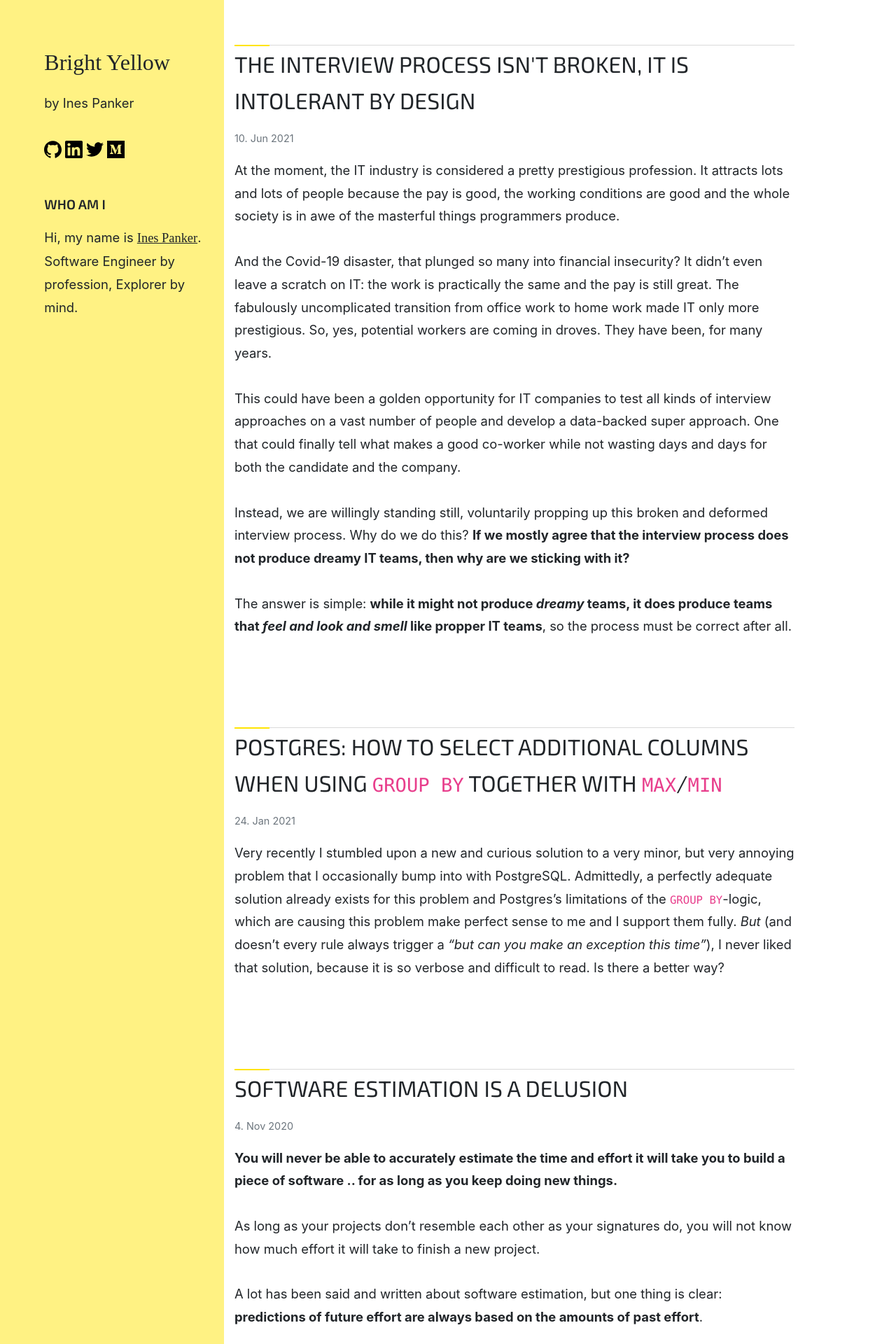
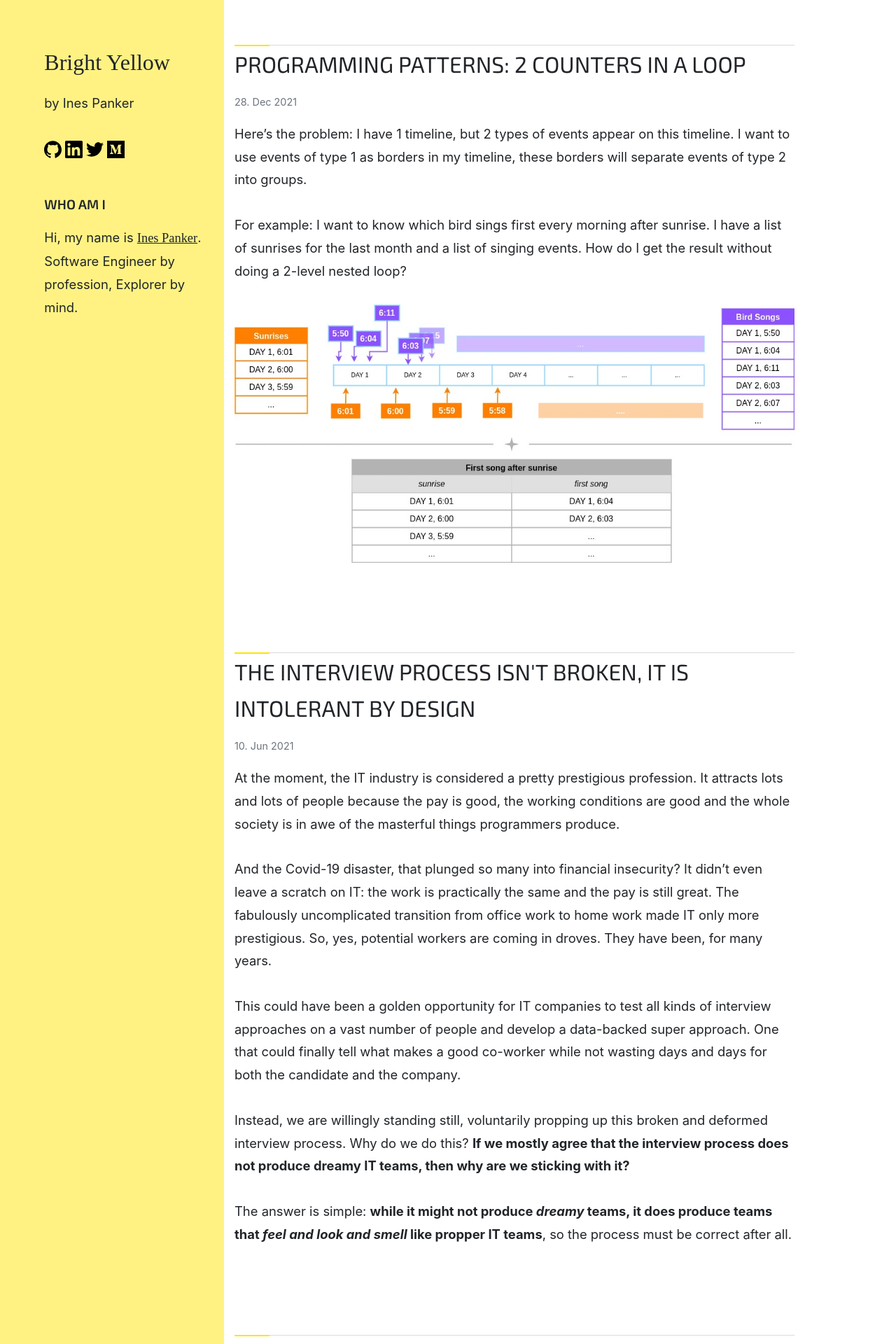
Before and after one commit to inesp/inesp.github.io, a Jekyll site: the page built from index.md, in a window 1280 px wide. Shown: the top 1920 px of the page at 70% size. Built offline with Jekyll 4.4.1, drawn with Linux system fonts in a browser that asks for light colours; some web fonts are replaced; some of the changed lines change nothing that is shown.

Commit message:
Add post about 2 counters 1 loop

````diff
--- /dev/null
+++ b/_posts/2021-12-28-two-counters.md
@@ -0,0 +1,78 @@
+---
+title: "Programming patterns: 2 counters in a loop"
+excerpt_separator: <!--more-->
+biblio:
+---
+
+Here's the problem: I have 1 timeline, but 2 types of events appear on this timeline. I want to use events of type 1 as borders in my timeline, these borders will separate events of type 2 into groups.
+
+For example: I want to know which bird sings first every morning after sunrise. I have a list of sunrises for the last month and a list of singing events. How do I get the result without doing a 2-level nested loop?
+
+{% include image.html alt="" src="2_counters.jpg" %}
+
+ <!--more-->
+
+
+## A 2-level loop will always work (but it will be the slowest)
+
+I want to end up with a list of pairs of the sunrise time and the first song time.
+
+A loop like this will always work:
+
+```python
+for sunrise in sunrises:
+  for bird_song in bird_songs:
+    # if the song happened before the sunrise, check the next song
+    if bird_song.start_at < sunrise.at:
+      continue
+
+    # if the song happened on the next day, then let's move to the next sunrise
+    if bird_song.start_at > sunrise.day_ends_at:
+      break
+
+    sunrise.first_bird_song = bird_song
+    # once we found our first song, we can move onto the next sunrise
+    break
+
+```
+
+But it is looping over the `bird_songs` too many times. For each sunrise we start looping over `bird_songs` from the 1st song on. Time wise a classical 2-level loop is considered to take about $O(N^2)$ time.
+
+True, in our case, we loop over 2 different lists, we have S number of sunrises and B number of bird songs, so we get O(S \* B). Then we also `break` out from the loop when we find the correct song, so we don't really do the full B number of loops for every sunrise. But these estimations are always made with the worse case scenario in mind, which is in our case: we have 10 million bird songs and all of them happen on the first day and before the sunrise, which brings us right into O(S \* B).
+
+
+## One loop, two counters moving it forward
+
+To make the above loop faster, we would need to loop over `sunrises` and `bird_songs` in alternation. We basically need to stop the `bird_songs` loop when we find a desired song, move `sunrises` 1 iteration further and then continue looping over `bird_songs` at the exact location, where we stopped looping before.
+
+```python
+
+sunrise_counter = 0
+song_counter = 0
+
+while sunrise_counter < len(sunrises) and song_counter < len(bird_songs):
+  bird_song = bird_songs[song_counter]
+  sunrise = sunrises[sunrise_counter]
+
+  # if the song happened before the sunrise, check the next song
+  if bird_song.start_at < sunrise.at:
+    song_counter += 1
+    continue
+
+  # if the song happened on the next day, then let's move to the next sunrise
+  if bird_song.start_at > sunrise.day_ends_at:
+    sunrise_counter += 1
+    continue
+
+  sunrise.first_bird_song = bird_song
+  # once we found our first song, we can move onto the next sunrise and next song
+  song_counter += 1
+  sunrise_counter += 1
+
+```
+
+This `while`-loop is extreamly similar to the 2-level loop from above. It has the same `if`-statements and the same `comments`, but it's time-complexity is $O(S + B)$ instead of $(S * B)$. With 30 sunrises and 10M bird songs, we land at ~10M operations instead of 300M operations.
+
+The biggest drawback of this approach: it's much more difficult to read and maintain. This too is an important aspect of the code.
+
+Choose the one, which brings you more benefits.
--- a/assets/bs-override.scss
+++ b/assets/bs-override.scss
@@ -158,8 +158,6 @@ img {
 }
 
 
-code { font-size: 85%}
-
 h5.external_links{
   margin-bottom: 1rem;
 }
````
Also changed, not shown: assets/2_counters.jpg (added), 1 other file.
